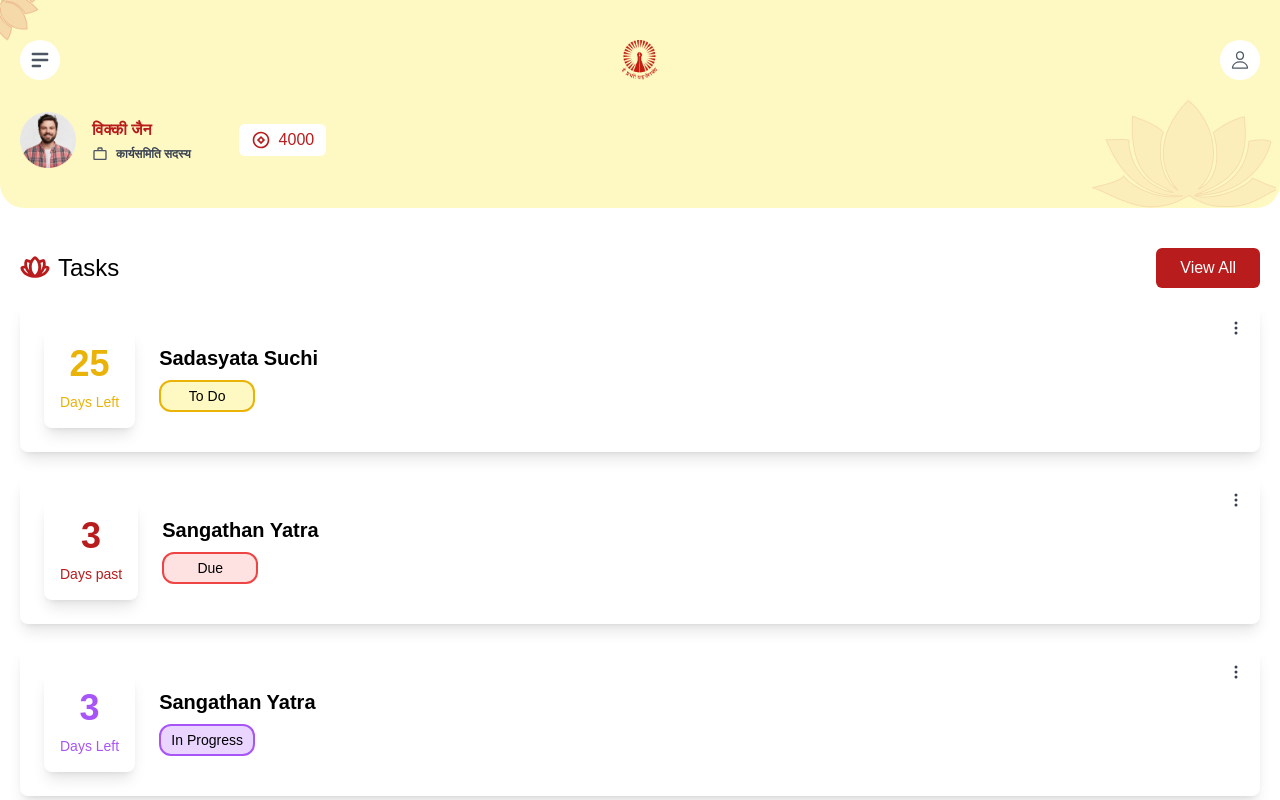
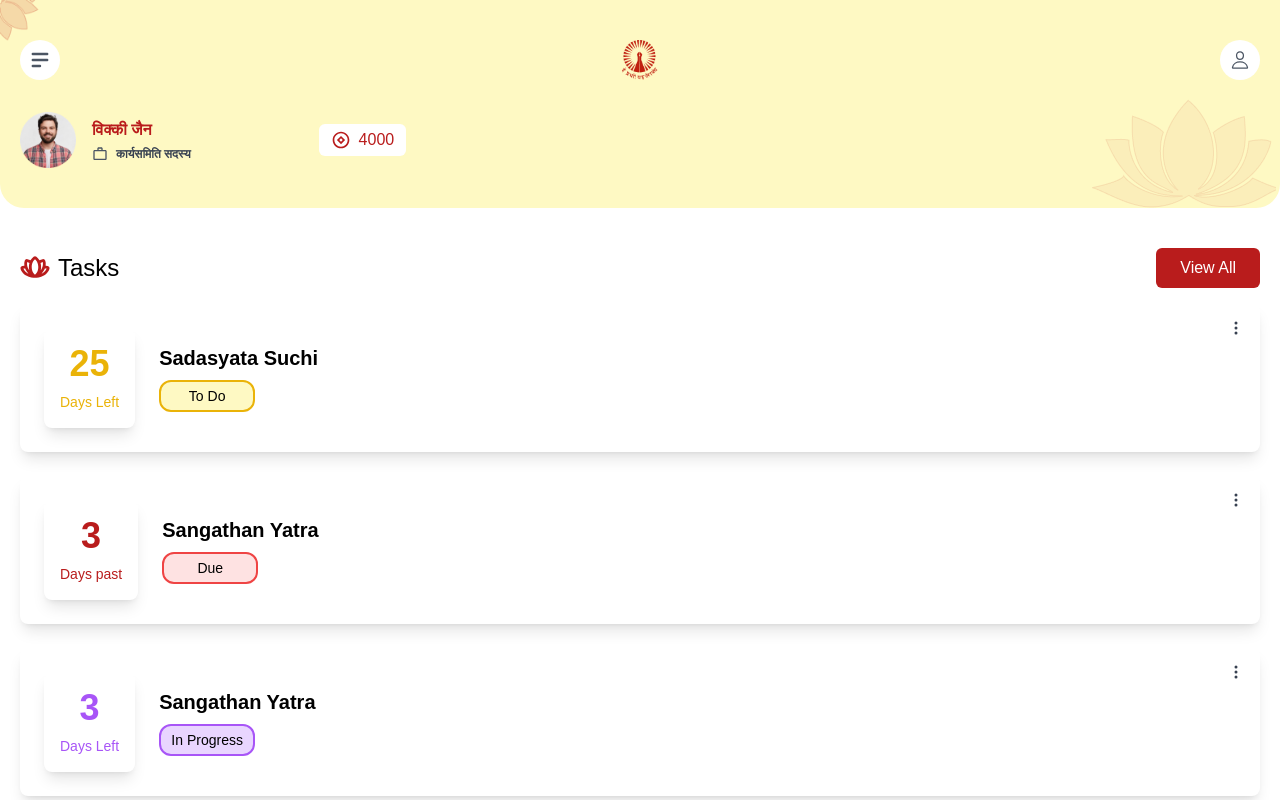
Before and after one commit to SrijaAdhya12/assignment, a React (Vite) app in the folder client/: page / in a window 1280 px wide. Shown: the top 800 px of the page. Built offline with nearby package versions, Linux system fonts and the light colour scheme.

Commit message:
fix: hero section

```diff
--- a/client/src/section/Hero.jsx
+++ b/client/src/section/Hero.jsx
@@ -26,7 +26,7 @@ const Hero = () => {
                   </span>
               </div>
               </div>
-              <div className="pt-8 flex items-center gap-12">
+              <div className="pt-8 flex items-center xs:gap-12 gap-32">
                   <div className="flex items-center gap-4">
                   <img
                       src={profile}
```
